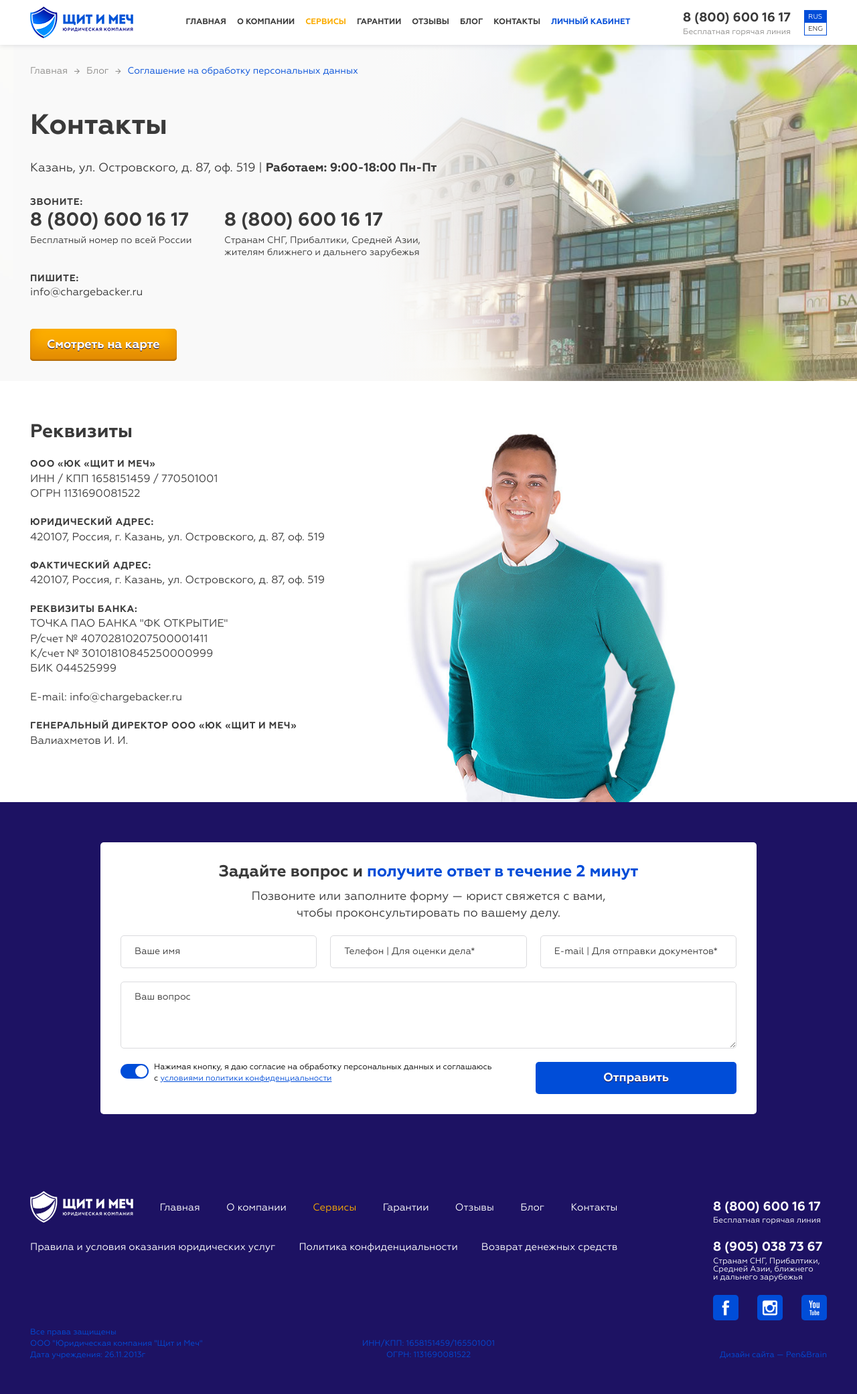
After one commit to BulatSa/shield, a PHP site: page /contacts.php in a window 1280 px wide. The commit adds this page. Shown: the whole page at 67% size. Run offline with PHP 8.4, Linux system fonts and the light colour scheme; style sheets or scripts are compiled from the project's sources; some libraries are stand-ins or nearby versions; some web fonts are replaced.

Commit message:
contacts

```diff
--- /dev/null
+++ b/contacts.php
@@ -0,0 +1,103 @@
+<?php include('header.php'); ?>
+
+<section class="big-head-sec big-head-sec--contacts" style="background-image: url('../img/contacts/head-bg.jpg')">
+	<div class="container">
+		<div class="big-head">
+			<div class="big-head__info">
+				<h1>Контакты</h1>
+				<p>Казань, ул.&nbsp;Островского, д.&nbsp;87, оф.&nbsp;519 | <nobr><strong>Работаем: 9:00-18:00 Пн-Пт</strong></nobr></p>
+			</div>
+			<div class="uptext">Звоните:</div>
+			<div class="contacts-phones">
+				<div class="contacts-item">
+					<a href="tel:8(800)6001617" class="h3">8 (800) 600 16 17</a>
+					<div class="text-small">Бесплатный номер по всей России</div>
+				</div>
+				<div class="contacts-item">
+					<a href="tel:8(800)6001617" class="h3">8 (800) 600 16 17</a>
+					<div class="text-small">Cтранам СНГ, Прибалтики, Средней Азии, жителям ближнего и дальнего зарубежья</div>
+				</div>
+			</div>
+			<div class="contacts-item">
+				<div class="uptext">Пишите:</div>
+				<a href="mailto:info@chargebacker.ru">info@chargebacker.ru</a>
+			</div>
+			<div class="big-head__bottom">
+				<a href="https://yandex.ru/map-widget/v1/-/CBuD6BczhB" class="btn btn--orange fancy-map">Смотреть на карте</a>
+			</div>
+		</div>
+	</div>
+</section>
+
+
+<section class="s-requisites def-sec">
+	<div class="container">
+		<div class="user-content">
+			<h3 class="h3">Реквизиты</h3>
+			<p>
+				<span class="uptext">ООО «ЮК «Щит и Меч»</span><br>
+				ИНН / КПП 1658151459 / 770501001<br>
+				ОГРН 1131690081522
+			</p>
+			<p>
+				<span class="uptext">Юридический адрес:</span><br>
+				420107, Россия, г. Казань, ул. Островского, д. 87, оф. 519
+			</p>
+			<p>
+				<span class="uptext">Фактический адрес:</span><br>
+				420107, Россия, г. Казань, ул. Островского, д. 87, оф. 519
+			</p>
+			<p>
+				<span class="uptext">Реквизиты банка:</span><br>
+				ТОЧКА ПАО БАНКА "ФК ОТКРЫТИЕ"<br>
+				Р/счет № 40702810207500001411<br>
+				К/счет № 30101810845250000999<br>
+				БИК 044525999
+			</p>
+			<p>
+				E-mail: info@chargebacker.ru
+			</p>
+			<p>
+				<span class="uptext">Генеральный директор ООО «ЮК «Щит и Меч»</span><br>
+				Валиахметов И. И.
+			</p>
+		</div>
+	</div>
+</section>
+
+
+<section class="s-big-form def-sec">
+	<div class="container">
+
+		<div class="big-form-block">
+			<div class="h4 big-form-block__title">Задайте вопрос и <span class="blue">получите ответ в течение 2 минут</span></div>
+			<div class="text-big big-form-block__descr">Позвоните или заполните форму — юрист свяжется с вами, чтобы проконсультировать по вашему делу.</div>
+			<form class="ajax-form big-form">
+				<input type="hidden" value="Оставили вопрос" name="form_subject">
+				<div class="row">
+					<div class="grid-4 grid-12_m">
+						<input type="text" class="input-text" name="user_name" placeholder="Ваше имя" data-label="Имя пользователя">
+					</div>
+					<div class="grid-4 grid-12_m">
+						<input type="tel" class="input-text" name="user_tel" placeholder="Телефон | Для оценки дела*" data-label="Телефон"  data-req="true">
+					</div>
+					<div class="grid-4 grid-12_m">
+						<input type="email" class="input-text" name="user_email" placeholder="E-mail | Для отправки документов*" data-label="Email" data-req="true">
+					</div>
+				</div>
+				<textarea name="user_comment" class="input-textarea" placeholder="Ваш вопрос" data-label="Комментарий"></textarea>
+				<footer class="big-form__footer">
+					<label class="style-check-ios">
+						<input type="checkbox" name="user_policy" data-label="Согласен с условиями" value="yes" data-req="true" checked="">
+						<span>Нажимая кнопку, я даю согласие на&nbsp;обработку персональных данных и&nbsp;соглашаюсь с&nbsp;<a href="#">условиями политики конфиденциальности</a></span>
+					</label>
+					<button type="submit" class="btn">Отправить</button>
+				</footer>
+			</form>
+		</div>
+
+	</div>
+</section>
+
+
+<?php include('footer.php'); ?>
--- a/header.php
+++ b/header.php
@@ -57,7 +57,7 @@
 			<li><a href="#">Гарантии</a></li>
 			<li><a href="/reviews.php">Отзывы</a></li>
 			<li><a href="/blog.php">Блог</a></li>
-			<li><a href="#">Контакты</a></li>
+			<li><a href="/contacts.php">Контакты</a></li>
 			<li><a href="#" class="blue">Личный кабинет</a></li>
 		</ul>
 	</nav>
@@ -83,7 +83,7 @@
 				<li><a href="#">Гарантии</a></li>
 				<li><a href="/reviews.php">Отзывы</a></li>
 				<li><a href="/blog.php">Блог</a></li>
-				<li><a href="#">Контакты</a></li>
+				<li><a href="/contacts.php">Контакты</a></li>
 				<li><a href="#" class="blue">Личный кабинет</a></li>
 			</ul>
 		</nav>
--- a/js/main.js
+++ b/js/main.js
@@ -151,6 +151,7 @@ function init_fancy() {
 		toolbar: false,
 		smallBtn: true,
 		backFocus: false,
+		defaultType: "iframe",
 		lang : 'ru',
 		i18n : {
 			'ru' : {
--- a/sass/base/_forms.scss
+++ b/sass/base/_forms.scss
@@ -39,7 +39,7 @@ label{cursor: pointer;}
 		border-color: $blue;
 		outline: none;
 		&::placeholder {
-			opacity: 0;
+			opacity: 0.3;
 		}
 	}
 
--- a/sass/base/_modals.scss
+++ b/sass/base/_modals.scss
@@ -61,3 +61,7 @@
 .fancybox-slide--video{
 	padding: 40px 18px;
 }
+
+.fancybox-slide--iframe{
+	padding: 40px 18px;
+}
--- a/sass/main.scss
+++ b/sass/main.scss
@@ -41,3 +41,4 @@
 @import 'pages/home';
 @import 'pages/reviews';
 @import 'pages/blog';
+@import 'pages/contacts';
--- a/sass/modules/_big-head.scss
+++ b/sass/modules/_big-head.scss
@@ -2,6 +2,9 @@
 	display: flex;
 	align-items: center;
 	background-position: center;
+	background-repeat: no-repeat;
+	background-size: cover;
+	background-color: $gray-bg;
 	@include res(l) {
 		background-size: cover;
 	}
@@ -42,7 +45,6 @@
 	position: relative;
 	max-width: 610px;
 	min-height: 500px;
-	display: flex;
 	padding-top: 100px;
 	padding-bottom: 100px;
 	@include res(l) {
--- /dev/null
+++ b/sass/pages/_contacts.scss
@@ -0,0 +1,36 @@
+.contacts-phones{
+	display: flex;
+	justify-content: space-between;
+	@include res(xs){
+		flex-wrap: wrap;
+	}
+}
+
+.contacts-item{
+	display: inline-block;
+	vertical-align: top;
+	margin-right: $pad-xs;
+	max-width: 300px;
+	margin-bottom: $pad-xs;
+
+	.text-small{
+		margin-top: 4px;
+		line-height: 1.3;
+	}
+}
+
+.s-requisites{
+	background: url("../img/contacts/req-bg.jpg") center bottom no-repeat;
+	min-height: 700px;
+	@include res(xl){
+		background-size: 1000px auto;
+		min-height: 600px;
+	}
+	@include res(m){
+		background: none;
+	}
+
+	.user-content{
+		max-width: 510px;
+	}
+}
```
Also changed, not shown: img/contacts/head-bg.jpg (added), img/contacts/req-bg.jpg (added).
